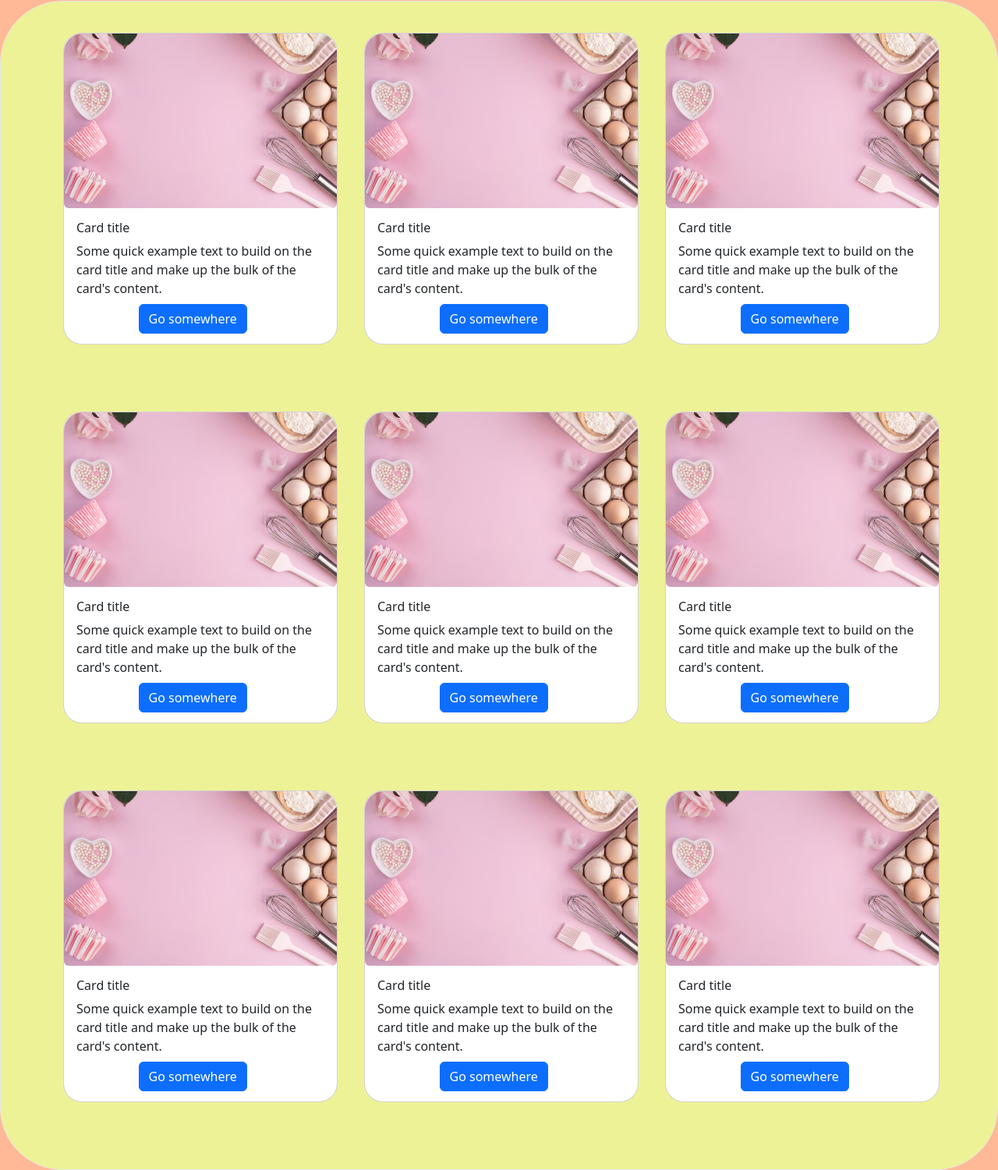
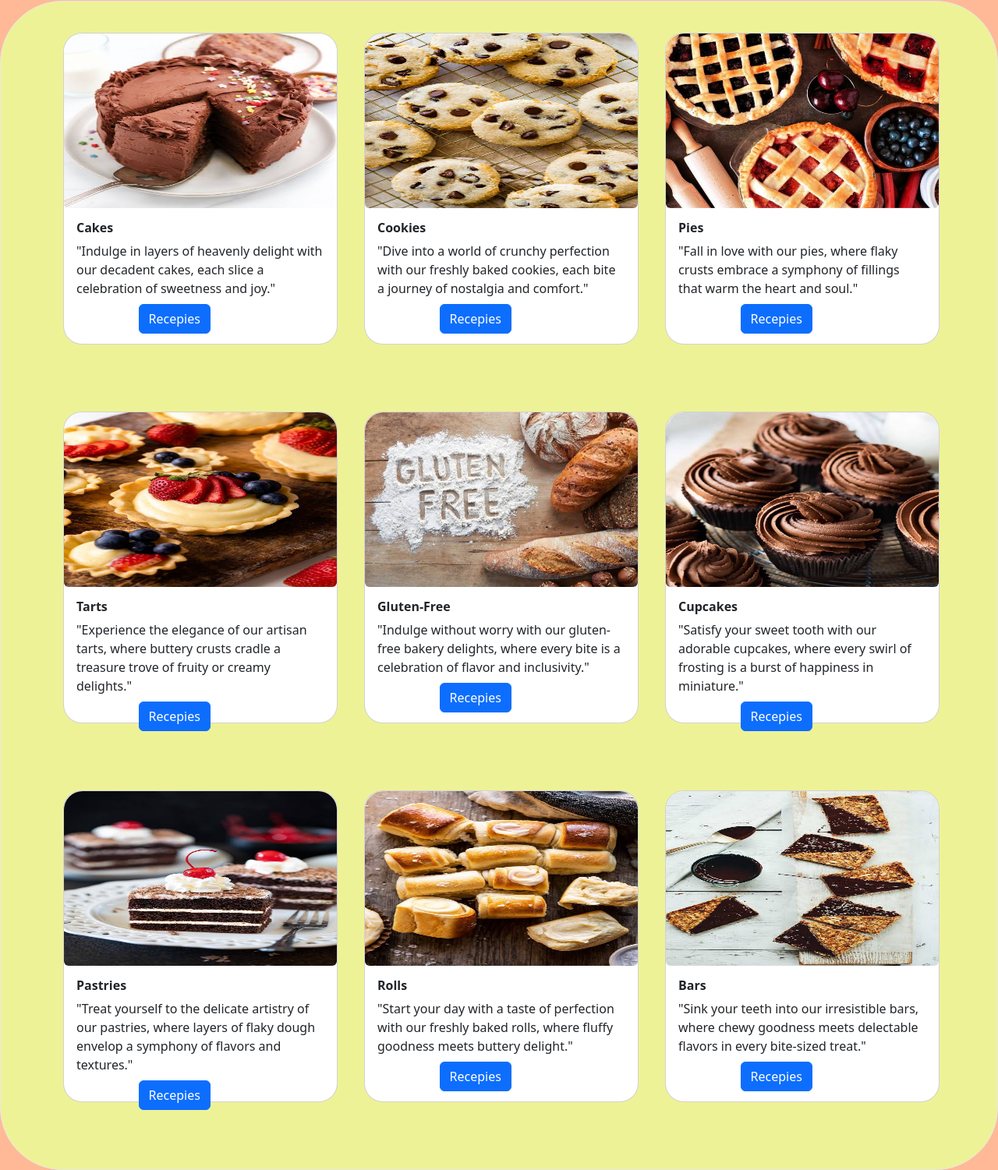
Before and after one commit to Himesh-1/Fit-Amigo, a website built with Vite: page baking1.html in a window 1280 px wide. Shown: the part 747-2248 px from the top of the page at 78% size. Built offline with nearby package versions, Linux system fonts and the light colour scheme.

Commit message:
go somewhere changed

```diff
--- a/baking1.html
+++ b/baking1.html
@@ -168,83 +168,83 @@
 
 
       <div class="card rounded-3xl h-[400px] transition ease-in-out delay-[50ms] hover:scale-105" style="width: 22rem;">
-        <img src="cakebg.jpg" class="card-img-top rounded-b-md rounded-t-3xl h-56" alt="...">
+        <img src="food/cake.jpeg" class="card-img-top rounded-b-md rounded-t-3xl h-56" alt="...">
         <div class="card-body ">
-          <h5 class="card-title">Card title</h5>
-          <p class="card-text">Some quick example text to build on the card title and make up the bulk of the card's content.</p>
-          <a href="#" class="btn btn-primary my-2 ml-[25%] transition ease-in-out delay-[50ms] hover:scale-90 ">Go somewhere</a>
+          <h5 class="card-title font-bold">Cakes</h5>
+          <p class="card-text">"Indulge in layers of heavenly delight with our decadent cakes, each slice a celebration of sweetness and joy."</p>
+          <a href="#" class="btn btn-primary my-2 ml-[25%] transition ease-in-out delay-[50ms] hover:scale-90 ">Recepies</a>
         </div>
       </div>
 
       <div class="card rounded-3xl h-[400px] transition ease-in-out delay-[50ms] hover:scale-105" style="width: 22rem;">
-        <img src="cakebg.jpg" class="card-img-top rounded-b-md rounded-t-3xl h-56" alt="...">
+        <img src="food/cookies.jpeg" class="card-img-top rounded-b-md rounded-t-3xl h-56" alt="...">
         <div class="card-body ">
-          <h5 class="card-title">Card title</h5>
-          <p class="card-text">Some quick example text to build on the card title and make up the bulk of the card's content.</p>
-          <a href="#" class="btn btn-primary my-2 ml-[25%] transition ease-in-out delay-[50ms] hover:scale-90 ">Go somewhere</a>
+          <h5 class="card-title font-bold">Cookies</h5>
+          <p class="card-text">"Dive into a world of crunchy perfection with our freshly baked cookies, each bite a journey of nostalgia and comfort."</p>
+          <a href="#" class="btn btn-primary my-2 ml-[25%] transition ease-in-out delay-[50ms] hover:scale-90 ">Recepies</a>
         </div>
       </div>
 
       <div class="card rounded-3xl h-[400px] transition ease-in-out delay-[50ms] hover:scale-105" style="width: 22rem;">
-        <img src="cakebg.jpg" class="card-img-top rounded-b-md rounded-t-3xl h-56" alt="...">
+        <img src="food/pie.jpeg" class="card-img-top rounded-b-md rounded-t-3xl h-56" alt="...">
         <div class="card-body ">
-          <h5 class="card-title">Card title</h5>
-          <p class="card-text">Some quick example text to build on the card title and make up the bulk of the card's content.</p>
-          <a href="#" class="btn btn-primary my-2 ml-[25%] transition ease-in-out delay-[50ms] hover:scale-90 ">Go somewhere</a>
+          <h5 class="card-title font-bold">Pies</h5>
+          <p class="card-text"> "Fall in love with our pies, where flaky crusts embrace a symphony of fillings that warm the heart and soul."</p>
+          <a href="#" class="btn btn-primary my-2 ml-[25%] transition ease-in-out delay-[50ms] hover:scale-90 ">Recepies</a>
         </div>
       </div>
 
       <div class="card rounded-3xl h-[400px] transition ease-in-out delay-[50ms] hover:scale-105" style="width: 22rem;">
-        <img src="cakebg.jpg" class="card-img-top rounded-b-md rounded-t-3xl h-56" alt="...">
+        <img src="food/tarts.jpeg" class="card-img-top rounded-b-md rounded-t-3xl h-56" alt="...">
         <div class="card-body ">
-          <h5 class="card-title">Card title</h5>
-          <p class="card-text">Some quick example text to build on the card title and make up the bulk of the card's content.</p>
-          <a href="#" class="btn btn-primary my-2 ml-[25%] transition ease-in-out delay-[50ms] hover:scale-90 ">Go somewhere</a>
+          <h5 class="card-title font-bold">Tarts</h5>
+          <p class="card-text">"Experience the elegance of our artisan tarts, where buttery crusts cradle a treasure trove of fruity or creamy delights."</p>
+          <a href="#" class="btn btn-primary my-2 ml-[25%] transition ease-in-out delay-[50ms] hover:scale-90 ">Recepies</a>
         </div>
       </div>
 
       <div class="card rounded-3xl h-[400px] transition ease-in-out delay-[50ms] hover:scale-105" style="width: 22rem;">
-        <img src="cakebg.jpg" class="card-img-top rounded-b-md rounded-t-3xl h-56" alt="...">
+        <img src="food/gluten.jpeg" class="card-img-top rounded-b-md rounded-t-3xl h-56" alt="...">
         <div class="card-body ">
-          <h5 class="card-title">Card title</h5>
-          <p class="card-text">Some quick example text to build on the card title and make up the bulk of the card's content.</p>
-          <a href="#" class="btn btn-primary my-2 ml-[25%] transition ease-in-out delay-[50ms] hover:scale-90 ">Go somewhere</a>
+          <h5 class="card-title font-bold">Gluten-Free</h5>
+          <p class="card-text"> "Indulge without worry with our gluten-free bakery delights, where every bite is a celebration of flavor and inclusivity."</p>
+          <a href="#" class="btn btn-primary my-2 ml-[25%] transition ease-in-out delay-[50ms] hover:scale-90 ">Recepies</a>
         </div>
       </div>
 
       <div class="card rounded-3xl h-[400px] transition ease-in-out delay-[50ms] hover:scale-105" style="width: 22rem;">
-        <img src="cakebg.jpg" class="card-img-top rounded-b-md rounded-t-3xl h-56" alt="...">
+        <img src="food/cc.jpeg" class="card-img-top rounded-b-md rounded-t-3xl h-56" alt="...">
         <div class="card-body ">
-          <h5 class="card-title">Card title</h5>
-          <p class="card-text">Some quick example text to build on the card title and make up the bulk of the card's content.</p>
-          <a href="#" class="btn btn-primary my-2 ml-[25%] transition ease-in-out delay-[50ms] hover:scale-90 ">Go somewhere</a>
+          <h5 class="card-title font-bold">Cupcakes</h5>
+          <p class="card-text"> "Satisfy your sweet tooth with our adorable cupcakes, where every swirl of frosting is a burst of happiness in miniature."</p>
+          <a href="#" class="btn btn-primary my-2 ml-[25%] transition ease-in-out delay-[50ms] hover:scale-90 ">Recepies</a>
         </div>
       </div>
 
       <div class="card rounded-3xl h-[400px] transition ease-in-out delay-[50ms] hover:scale-105" style="width: 22rem;">
-        <img src="cakebg.jpg" class="card-img-top rounded-b-md rounded-t-3xl h-56" alt="...">
+        <img src="food/pastries.jpeg" class="card-img-top rounded-b-md rounded-t-3xl h-56" alt="...">
         <div class="card-body ">
-          <h5 class="card-title">Card title</h5>
-          <p class="card-text">Some quick example text to build on the card title and make up the bulk of the card's content.</p>
-          <a href="#" class="btn btn-primary my-2 ml-[25%] transition ease-in-out delay-[50ms] hover:scale-90 ">Go somewhere</a>
+          <h5 class="card-title font-bold">Pastries</h5>
+          <p class="card-text"> "Treat yourself to the delicate artistry of our pastries, where layers of flaky dough envelop a symphony of flavors and textures."</p>
+          <a href="#" class="btn btn-primary my-2 ml-[25%] transition ease-in-out delay-[50ms] hover:scale-90 ">Recepies</a>
         </div>
       </div>
 
       <div class="card rounded-3xl h-[400px] transition ease-in-out delay-[50ms] hover:scale-105" style="width: 22rem;">
-        <img src="cakebg.jpg" class="card-img-top rounded-b-md rounded-t-3xl h-56" alt="...">
+        <img src="food/rolls.jpeg" class="card-img-top rounded-b-md rounded-t-3xl h-56" alt="...">
         <div class="card-body ">
-          <h5 class="card-title">Card title</h5>
-          <p class="card-text">Some quick example text to build on the card title and make up the bulk of the card's content.</p>
-          <a href="#" class="btn btn-primary my-2 ml-[25%] transition ease-in-out delay-[50ms] hover:scale-90 ">Go somewhere</a>
+          <h5 class="card-title font-bold">Rolls</h5>
+          <p class="card-text">"Start your day with a taste of perfection with our freshly baked rolls, where fluffy goodness meets buttery delight."</p>
+          <a href="#" class="btn btn-primary my-2 ml-[25%] transition ease-in-out delay-[50ms] hover:scale-90 ">Recepies</a>
         </div>
       </div>
 
       <div class="card rounded-3xl h-[400px] transition ease-in-out delay-[50ms] hover:scale-105" style="width: 22rem;">
-        <img src="cakebg.jpg" class="card-img-top rounded-b-md rounded-t-3xl h-56" alt="...">
+        <img src="food/bars.jpeg" class="card-img-top rounded-b-md rounded-t-3xl h-56" alt="...">
         <div class="card-body ">
-          <h5 class="card-title">Card title</h5>
-          <p class="card-text">Some quick example text to build on the card title and make up the bulk of the card's content.</p>
-          <a href="#" class="btn btn-primary my-2 ml-[25%] transition ease-in-out delay-[50ms] hover:scale-90 ">Go somewhere</a>
+          <h5 class="card-title font-bold">Bars</h5>
+          <p class="card-text">"Sink your teeth into our irresistible bars, where chewy goodness meets delectable flavors in every bite-sized treat."</p>
+          <a href="#" class="btn btn-primary my-2 ml-[25%] transition ease-in-out delay-[50ms] hover:scale-90 ">Recepies</a>
         </div>
       </div>
 
--- a/cooking.html
+++ b/cooking.html
@@ -161,7 +161,7 @@
         <div class="card-body ">
           <h5 class="card-title font-bold">Mexican</h5>
           <p class="card-text">"Spice up your taste buds with the vibrant flavors of Mexican cuisine."</p>
-          <a href="#" class="btn btn-primary my-2 ml-[25%] transition ease-in-out delay-[50ms] hover:scale-90 ">Go somewhere</a>
+          <a href="#" class="btn btn-primary my-2 ml-[25%] transition ease-in-out delay-[50ms] hover:scale-90 ">Recepies</a>
         </div>
       </div>
 
@@ -170,7 +170,7 @@
         <div class="card-body ">
           <h5 class="card-title font-bold">Indian</h5>
           <p class="card-text">"Experience a symphony of spices and aromas that dance on your palate in authentic Indian cuisine."</p>
-          <a href="#" class="btn btn-primary my-2 ml-[25%] transition ease-in-out delay-[50ms] hover:scale-90 ">Go somewhere</a>
+          <a href="#" class="btn btn-primary my-2 ml-[25%] transition ease-in-out delay-[50ms] hover:scale-90 ">Recepies</a>
         </div>
       </div>
 
@@ -179,7 +179,7 @@
         <div class="card-body ">
           <h5 class="card-title font-bold">Italian</h5>
           <p class="card-text">"Indulge in the comforting embrace of Italian classics, where every bite is a celebration of simplicity and sophistication."</p>
-          <a href="#" class="btn btn-primary my-2 ml-[25%] transition ease-in-out delay-[50ms] hover:scale-90 ">Go somewhere</a>
+          <a href="#" class="btn btn-primary my-2 ml-[25%] transition ease-in-out delay-[50ms] hover:scale-90 ">Recepies</a>
         </div>
       </div>
 
@@ -188,7 +188,7 @@
         <div class="card-body ">
           <h5 class="card-title font-bold">Chinese</h5>
           <p class="card-text"> "Embark on a culinary journey through the diverse regions of China, where flavors harmonize in a symphony of sweet, sour, bitter, and spicy."</p>
-          <a href="#" class="btn btn-primary my-2 ml-[25%] transition ease-in-out delay-[50ms] hover:scale-90 ">Go somewhere</a>
+          <a href="#" class="btn btn-primary my-2 ml-[25%] transition ease-in-out delay-[50ms] hover:scale-90 ">Recepies</a>
         </div>
       </div>
 
@@ -197,7 +197,7 @@
         <div class="card-body ">
           <h5 class="card-title font-bold">Spanish</h5>
           <p class="card-text"> "Savor the vibrant colors and bold flavors of Spanish cuisine, where tradition meets innovation in every tapas plate and paella pan."</p>
-          <a href="#" class="btn btn-primary my-2 ml-[25%] transition ease-in-out delay-[50ms] hover:scale-90 ">Go somewhere</a>
+          <a href="#" class="btn btn-primary my-2 ml-[25%] transition ease-in-out delay-[50ms] hover:scale-90 ">Recepies</a>
         </div>
       </div>
 
@@ -206,7 +206,7 @@
         <div class="card-body ">
           <h5 class="card-title font-bold">French</h5>
           <p class="card-text"> "Elevate your dining experience with the refined elegance of French cuisine, where every dish is a masterpiece crafted with passion and precision."</p>
-          <a href="#" class="btn btn-primary my-2 ml-[25%] transition ease-in-out delay-[50ms] hover:scale-90 ">Go somewhere</a>
+          <a href="#" class="btn btn-primary my-2 ml-[25%] transition ease-in-out delay-[50ms] hover:scale-90 ">Recepies</a>
         </div>
       </div>
 
@@ -215,7 +215,7 @@
         <div class="card-body ">
           <h5 class="card-title font-bold">Vegan</h5>
           <p class="card-text">"Delight in the abundance of nature's bounty with vibrant and flavorful vegan dishes that nourish both body and soul."</p>
-          <a href="#" class="btn btn-primary my-2 ml-[25%] transition ease-in-out delay-[50ms] hover:scale-90 ">Go somewhere</a>
+          <a href="#" class="btn btn-primary my-2 ml-[25%] transition ease-in-out delay-[50ms] hover:scale-90 ">Recepies</a>
         </div>
       </div>
 
@@ -224,7 +224,7 @@
         <div class="card-body ">
           <h5 class="card-title font-bold">Gluten Free</h5>
           <p class="card-text">"Discover the freedom to indulge without compromise with our gluten-free creations, where flavor knows no bounds and dietary restrictions are simply a delicious challenge."</p>
-          <a href="#" class="btn btn-primary my-2 ml-[25%] transition ease-in-out delay-[50ms] hover:scale-90 ">Go somewhere</a>
+          <a href="#" class="btn btn-primary my-2 ml-[25%] transition ease-in-out delay-[50ms] hover:scale-90 ">Recepies</a>
         </div>
       </div>
 
@@ -233,7 +233,7 @@
         <div class="card-body ">
           <h5 class="card-title font-bold">High Protein</h5>
           <p class="card-text">"Fuel your body with power-packed dishes bursting with lean proteins to support your active lifestyle and muscle recovery."</p>
-          <a href="#" class="btn btn-primary my-2 ml-[25%] transition ease-in-out delay-[50ms] hover:scale-90 ">Go somewhere</a>
+          <a href="#" class="btn btn-primary my-2 ml-[25%] transition ease-in-out delay-[50ms] hover:scale-90 ">Recepies</a>
         </div>
       </div>
 
@@ -242,7 +242,7 @@
         <div class="card-body ">
           <h5 class="card-title font-bold">Vegetarian</h5>
           <p class="card-text"> "Celebrate the beauty of plant-based cuisine with our creative vegetarian dishes that prove flavor knows no bounds in the absence of meat."</p>
-          <a href="#" class="btn btn-primary my-2 ml-[25%] transition ease-in-out delay-[50ms] hover:scale-90 ">Go somewhere</a>
+          <a href="#" class="btn btn-primary my-2 ml-[25%] transition ease-in-out delay-[50ms] hover:scale-90 ">Recepies</a>
         </div>
       </div>
 
@@ -251,7 +251,7 @@
         <div class="card-body ">
           <h5 class="card-title font-bold">Low Carb</h5>
           <p class="card-text">"Experience the joy of guilt-free indulgence with our low-carb creations, where flavor takes center stage and carbs take a backseat."</p>
-          <a href="#" class="btn btn-primary my-2 ml-[25%] transition ease-in-out delay-[50ms] hover:scale-90 ">Go somewhere</a>
+          <a href="#" class="btn btn-primary my-2 ml-[25%] transition ease-in-out delay-[50ms] hover:scale-90 ">Recepies</a>
         </div>
       </div>
 
@@ -260,7 +260,7 @@
         <div class="card-body ">
           <h5 class="card-title font-bold">Diabetic Friendly</h5>
           <p class="card-text">"Savor every bite without worry with our diabetic-friendly options, carefully crafted to keep your blood sugar levels in check while tantalizing your taste buds."</p>
-          <a href="#" class="btn btn-primary my-2 ml-[25%] transition ease-in-out delay-[50ms] hover:scale-90 ">Go somewhere</a>
+          <a href="#" class="btn btn-primary my-2 ml-[25%] transition ease-in-out delay-[50ms] hover:scale-90 ">Recepies</a>
         </div>
       </div>
 
@@ -269,7 +269,7 @@
         <div class="card-body ">
           <h5 class="card-title font-bold">Heart Healthy</h5>
           <p class="card-text">"Nourish your heart and soul with our heart-healthy dishes, lovingly prepared to promote well-being without sacrificing flavor."</p>
-          <a href="#" class="btn btn-primary my-2 ml-[25%] transition ease-in-out delay-[50ms] hover:scale-90 ">Go somewhere</a>
+          <a href="#" class="btn btn-primary my-2 ml-[25%] transition ease-in-out delay-[50ms] hover:scale-90 ">Recepies</a>
         </div>
       </div>
 
@@ -278,7 +278,7 @@
         <div class="card-body ">
           <h5 class="card-title font-bold">Mediterranean</h5>
           <p class="card-text">"Transport yourself to the sun-drenched shores of the Mediterranean with our flavorful dishes inspired by the region's vibrant culinary traditions."</p>
-          <a href="#" class="btn btn-primary my-2 ml-[25%] transition ease-in-out delay-[50ms] hover:scale-90 ">Go somewhere</a>
+          <a href="#" class="btn btn-primary my-2 ml-[25%] transition ease-in-out delay-[50ms] hover:scale-90 ">Recepies</a>
         </div>
       </div>
 
@@ -287,7 +287,7 @@
         <div class="card-body ">
           <h5 class="card-title font-bold">Thai</h5>
           <p class="card-text">"Tantalize your taste buds with the explosive flavors of Thai cuisine, where sweet, sour, spicy, and savory come together in perfect harmony."</p>
-          <a href="#" class="btn btn-primary my-2 ml-[25%] transition ease-in-out delay-[50ms] hover:scale-90 ">Go somewhere</a>
+          <a href="#" class="btn btn-primary my-2 ml-[25%] transition ease-in-out delay-[50ms] hover:scale-90 ">Recepies</a>
         </div>
       </div>
 
@@ -296,7 +296,7 @@
         <div class="card-body ">
           <h5 class="card-title font-bold">Japanese</h5>
           <p class="card-text">"Experience the artistry of Japanese cuisine with our meticulously crafted dishes that balance simplicity and sophistication in every bite."</p>
-          <a href="#" class="btn btn-primary my-2 ml-[25%] transition ease-in-out delay-[50ms] hover:scale-90 ">Go somewhere</a>
+          <a href="#" class="btn btn-primary my-2 ml-[25%] transition ease-in-out delay-[50ms] hover:scale-90 ">Recepies</a>
         </div>
       </div>
 
@@ -305,7 +305,7 @@
         <div class="card-body ">
           <h5 class="card-title font-bold">Korean</h5>
           <p class="card-text"> "Dive into the bold and dynamic flavors of Korean cuisine, where tradition meets innovation in a culinary journey that ignites the senses."</p>
-          <a href="#" class="btn btn-primary my-2 ml-[25%] transition ease-in-out delay-[50ms] hover:scale-90 ">Go somewhere</a>
+          <a href="#" class="btn btn-primary my-2 ml-[25%] transition ease-in-out delay-[50ms] hover:scale-90 ">Recepies</a>
         </div>
       </div>
 
@@ -314,7 +314,7 @@
         <div class="card-body ">
           <h5 class="card-title font-bold">Moroccan</h5>
           <p class="card-text">"Embark on a spice-filled adventure with our Moroccan-inspired dishes, where aromatic blends transport you to the bustling souks of Marrakech."</p>
-          <a href="#" class="btn btn-primary my-2 ml-[25%] transition ease-in-out delay-[50ms] hover:scale-90 ">Go somewhere</a>
+          <a href="#" class="btn btn-primary my-2 ml-[25%] transition ease-in-out delay-[50ms] hover:scale-90 ">Recepies</a>
         </div>
       </div>
 
```
Also changed, not shown: food/bars.jpeg (added), food/cake.jpeg (added), food/cc.jpeg (added), food/cookies.jpeg (added), food/gluten.jpeg (added), food/pastries.jpeg (added), food/pie.jpeg (added), food/rolls.jpeg (added), food/tarts.jpeg (added).
